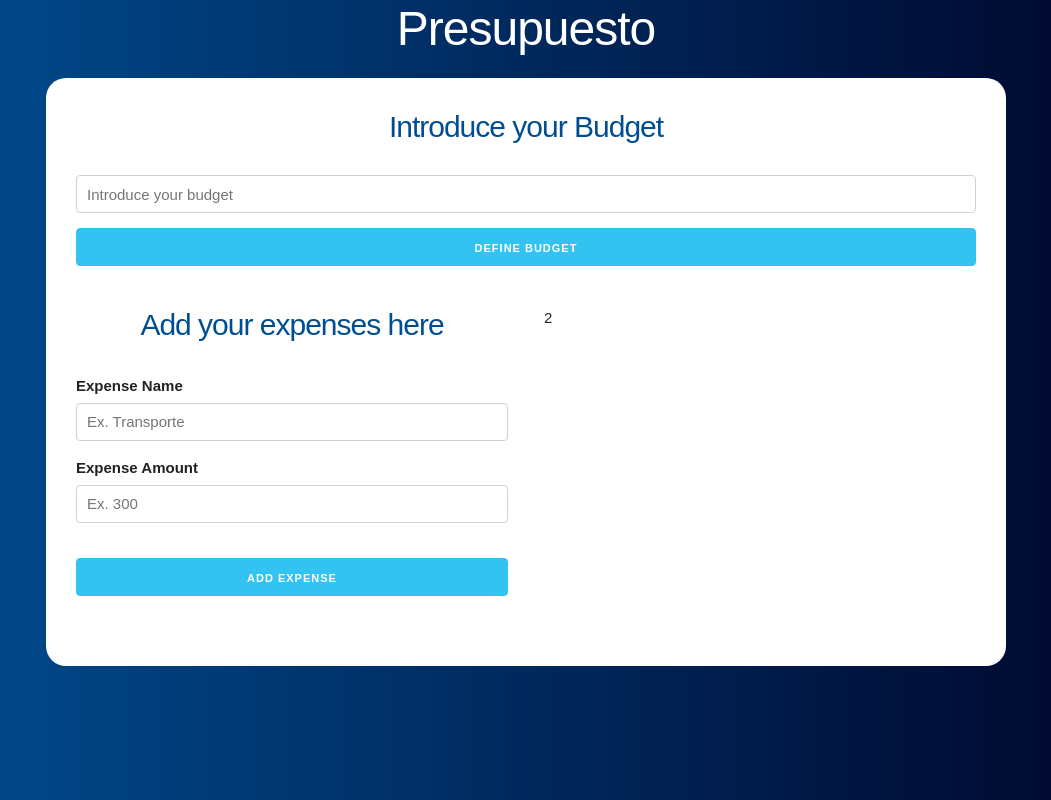
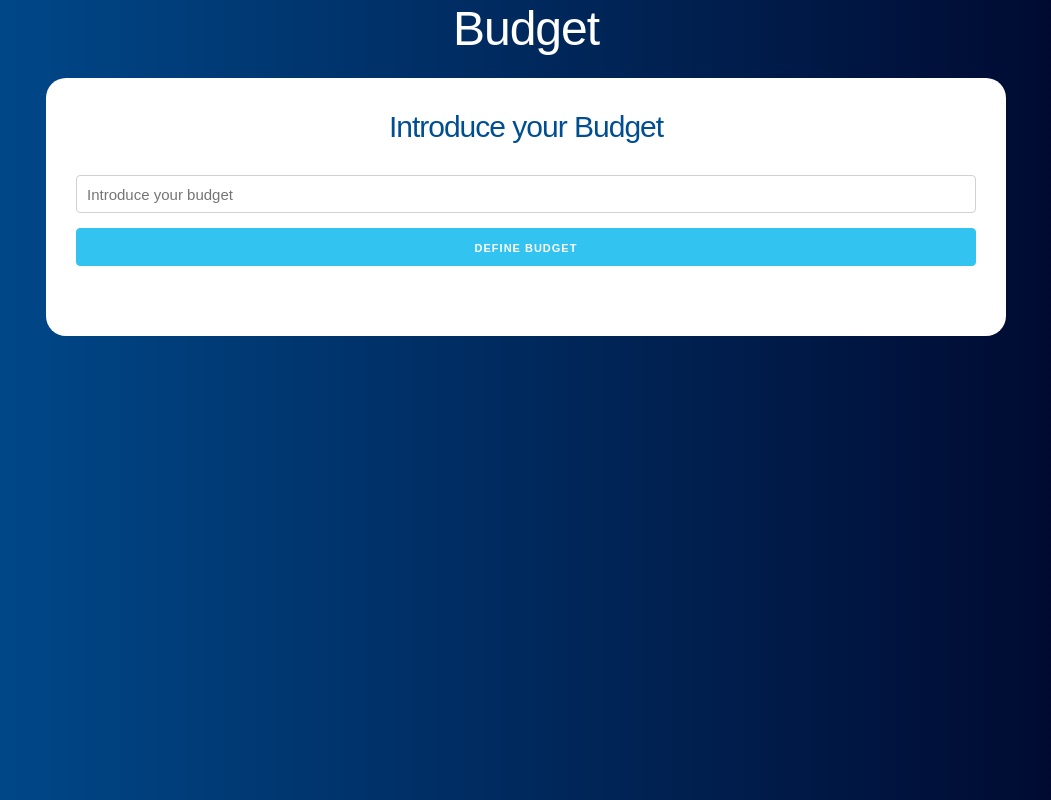
Before and after one commit to E-Hidalgo/budget-controller, a React (Create React App) app: page / in a window 1280 px wide. Shown: the whole page, without its empty margins (114-1165 px from the left). Built offline with nearby package versions, Linux system fonts and the light colour scheme.

Commit message:
SPA started

```diff
--- a/src/App.js
+++ b/src/App.js
@@ -7,17 +7,24 @@ function App() {
 
   const [budget, setBudget] = useState(0)
   const [rest, setRest] = useState(0)
+  const [showBudgetForm, setShowBudgetForm] = useState(true)
 
   return (
     <div className="container">
-      <h1>Presupuesto</h1>
+      <h1>Budget</h1>
 
-      <div className="contenido-principal contenido">
+      <div className="main-content content">
+
+        {
+          showBudgetForm ?
+            (
               <BudgetForm
                 setBudget={setBudget}
                 setRest={setRest}
+                setShowBudgetForm={setShowBudgetForm}
               />
-
+            ) :
+            (
               <div className="row">
                 <div className="one-half column">
                   <Form />
@@ -27,6 +34,11 @@ function App() {
                   2
                 </div>
               </div>
+            )
+        }
+
+
+
       </div>
 
 
--- a/src/components/BudgetForm.jsx
+++ b/src/components/BudgetForm.jsx
@@ -4,7 +4,7 @@ import { Fragment } from 'react/cjs/react.production.min'
 import { Error } from './Error'
 
 
-const BudgetForm = ({ setBudget, setRest }) => {
+const BudgetForm = ({ setBudget, setRest, setShowBudgetForm }) => {
 
   const [amount, setAmount] = useState(0)
   const [error, setError] = useState(false);
@@ -24,6 +24,7 @@ const BudgetForm = ({ setBudget, setRest }) => {
     setError(false)
     setBudget(amount)
     setRest(amount)
+    setShowBudgetForm(false)
   }
 
   return (
--- a/src/index.css
+++ b/src/index.css
@@ -16,11 +16,11 @@ header {
   margin: 30px 0;
 }
 
-.contenido {
+.content {
   padding: 20px;
 }
 
-.contenido-principal {
+.main-content {
   background-color: white;
   padding: 30px;
   border-radius: 20px;
```
Lines whose indentation alone changed are shown as unchanged.
